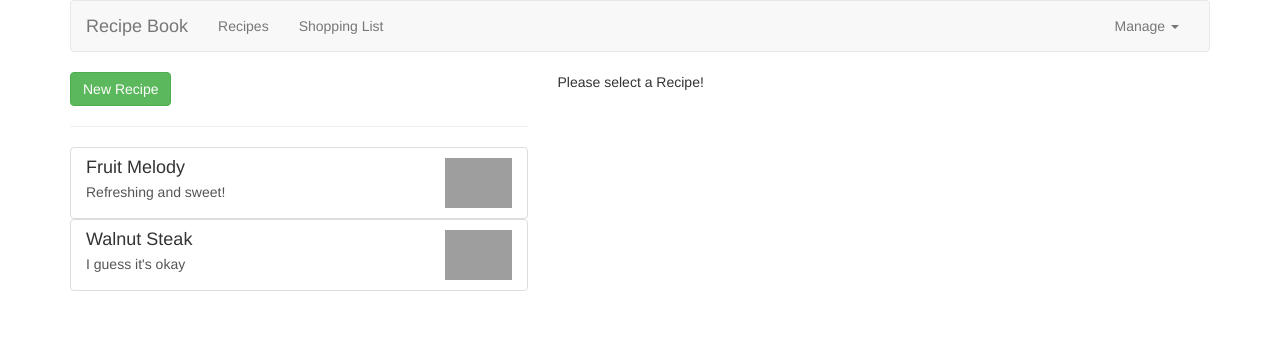
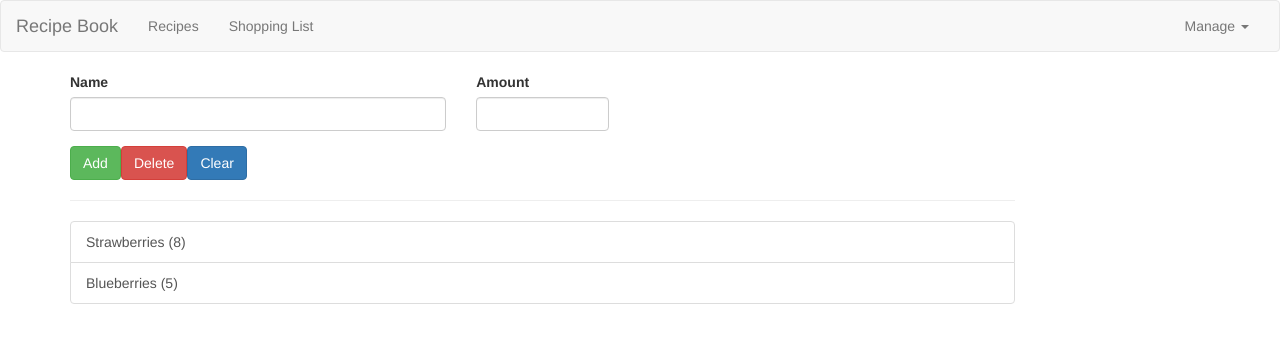
Before and after one commit to thelensguy/Angular-Recipe-Book, an Angular app: page /shopping-list in a window 1280 px wide. Shown: the top 342 px of the page. Built offline with nearby package versions, Linux system fonts and the light colour scheme; grey boxes are pictures that could not be loaded.

Commit message:
added navigation and routing to app

```diff
--- /dev/null
+++ b/src/app/app-routing.module.ts
@@ -0,0 +1,15 @@
+import { NgModule } from '@angular/core';
+import { Routes, RouterModule } from '@angular/router';
+
+import { RecipeBookComponent } from './recipe-book/recipe-book.component';
+import { ShoppingListComponent } from './shopping-list/shopping-list.component';
+const appRoutes: Routes = [
+  { path: '', redirectTo: '/recipes', pathMatch: 'full' },
+  { path: 'recipes', component: RecipeBookComponent },
+  { path: 'shopping-list', component: ShoppingListComponent },
+];
+@NgModule({
+  imports: [RouterModule.forRoot(appRoutes)],
+  exports: [RouterModule],
+})
+export class AppRoutingModule {}
--- a/src/app/app.component.html
+++ b/src/app/app.component.html
@@ -1,9 +1,8 @@
+<app-header (featureSelected)="onNavigate($event)"></app-header>
 <div class="container">
   <div class="row">
     <div class="col-md-12">
-      <app-header (featureSelected)="onNavigate($event)"></app-header>
-      <app-recipe-book *ngIf="loadedFeature === 'recipe'"></app-recipe-book>
-      <app-shopping-list *ngIf="loadedFeature !== 'recipe'"></app-shopping-list>
+      <router-outlet></router-outlet>
     </div>
   </div>
 </div>
--- a/src/app/app.module.ts
+++ b/src/app/app.module.ts
@@ -12,6 +12,7 @@ import { RecipeItemComponent } from './recipe-book/recipe-list/recipe-item/recip
 import { ShoppingEditComponent } from './shopping-list/shopping-edit/shopping-edit.component';
 import { DropdownDirective } from './shared/dropdown.directive';
 import { ShoppingListService } from './shopping-list/shopping-list.service';
+import { AppRoutingModule } from './app-routing.module';
 
 @NgModule({
   declarations: [
@@ -25,7 +26,7 @@ import { ShoppingListService } from './shopping-list/shopping-list.service';
     ShoppingEditComponent,
     DropdownDirective,
   ],
-  imports: [BrowserModule, FormsModule],
+  imports: [BrowserModule, FormsModule, AppRoutingModule],
   providers: [ShoppingListService],
   bootstrap: [AppComponent],
 })
--- a/src/app/header/header.component.html
+++ b/src/app/header/header.component.html
@@ -6,10 +6,8 @@
 
     <div class="collapse navbar-collapse">
       <ul class="nav navbar-nav">
-        <li><a href="#" (click)="onSelect('recipe')">Recipes</a></li>
-        <li>
-          <a href="#" (click)="onSelect('shopping-list')">Shopping List</a>
-        </li>
+        <li><a routerLink="/recipes">Recipes</a></li>
+        <li><a routerLink="/shopping-list">Shopping List</a></li>
       </ul>
       <ul class="nav navbar-nav navbar-right">
         <li class="dropdown" appDropdown>
--- a/src/app/header/header.component.ts
+++ b/src/app/header/header.component.ts
@@ -1,4 +1,4 @@
-import { Component, OnInit, EventEmitter, Output } from '@angular/core';
+import { Component, OnInit } from '@angular/core';
 
 @Component({
   selector: 'app-header',
@@ -6,12 +6,6 @@ import { Component, OnInit, EventEmitter, Output } from '@angular/core';
   styleUrls: ['./header.component.css'],
 })
 export class HeaderComponent implements OnInit {
-  @Output() featureSelected = new EventEmitter<string>();
-
-  onSelect(feature: string) {
-    this.featureSelected.emit(feature);
-  }
-
   constructor() {}
 
   ngOnInit(): void {}
--- a/src/app/recipe-book/recipe-list/recipe-item/recipe-item.component.html
+++ b/src/app/recipe-book/recipe-list/recipe-item/recipe-item.component.html
@@ -1,4 +1,4 @@
-<a href="#" class="list-group-item clearfix" (click)="onSelected()">
+<a class="list-group-item clearfix" (click)="onSelected()">
   <div class="pull-left">
     <h4 class="list-group-item-heading">{{ recipe.name }}</h4>
     <p class="list-group-item-text">{{ recipe.description }}</p>
```
